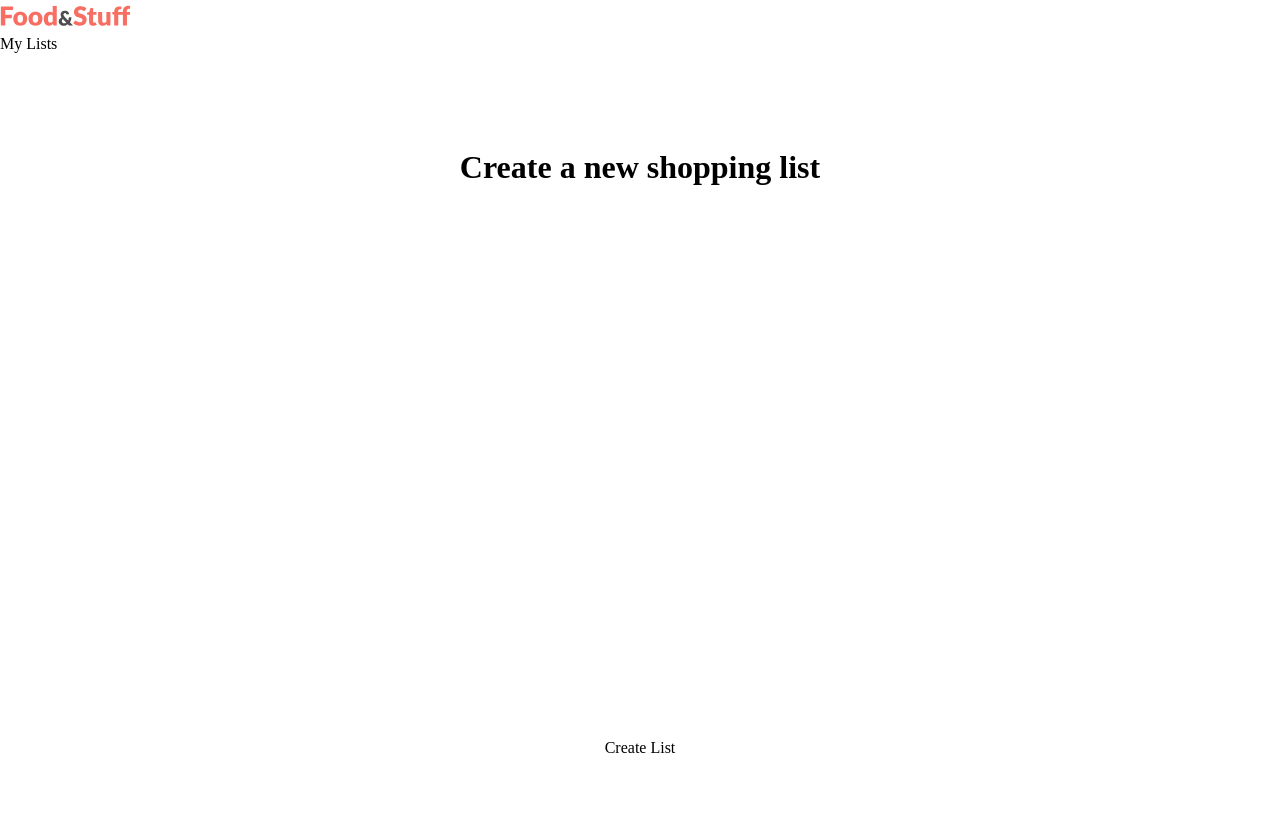
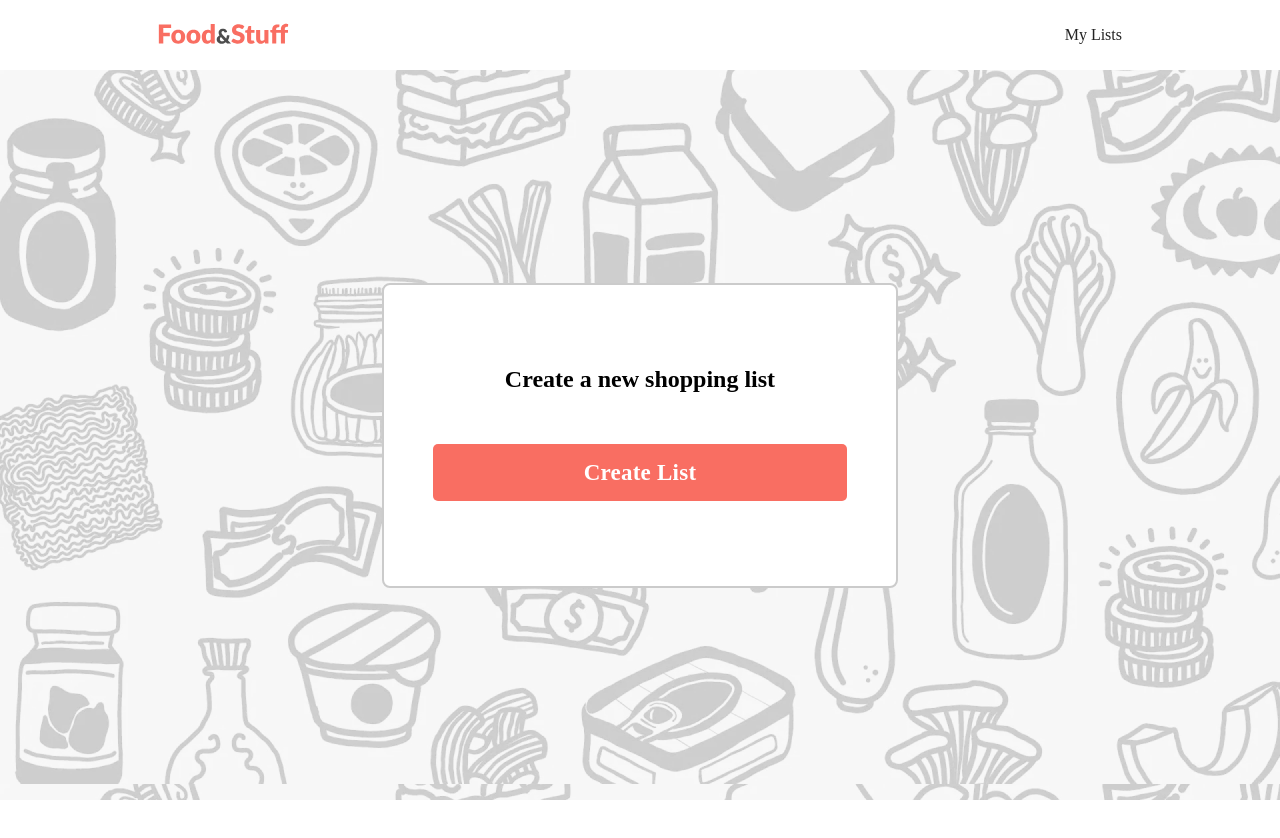
Before and after one commit to aobarbieri/LuminaTask, a Next.js app: page / in a window 1280 px wide. Shown: the top 838 px of the page. After the commit the page ends 800 px from the top, so only its background shows below. Built offline with nearby package versions, Linux system fonts and the light colour scheme.

Commit message:
Styles for header and main

```diff
--- a/app/globals.css
+++ b/app/globals.css
@@ -1,9 +1,21 @@
 :root {
-  --max-width    : 1100px;
-  --border-radius: 12px;
-  --font-mono    : ui-monospace, Menlo, Monaco, 'Cascadia Mono', 'Segoe UI Mono',
+  --app-width: 60.25rem;
+  --font-mono: ui-monospace, Menlo, Monaco, 'Cascadia Mono', 'Segoe UI Mono',
     'Roboto Mono', 'Oxygen Mono', 'Ubuntu Monospace', 'Source Code Pro',
     'Fira Mono', 'Droid Sans Mono', 'Courier New', monospace;
+  --gray-1            : #2A2A2A;
+  --gray-2            : #232323;
+  --gray-3            : #1B1B1B;
+  --gray-4            : #171717;
+  --gray-5            : #414141;
+  --gray-5            : #747474;
+  --brand-primary     : #F96E62;
+  --bg-color-light    : #F6F6F6;
+  --bg-color          : #DDD;
+  --border-color-light: #CECECE;
+  --border-color      : #CBCBCB;
+  --border-color-dark : #979797;
+
 }
 
 * {
@@ -18,9 +30,21 @@ body {
   overflow-x: hidden;
 }
 
-body {}
+body {
+  font-size            : 16px;
+  min-height           : 100vh;
+  display              : flex;
+  flex-direction       : column;
+  background-image     : url('../public/bg-image.png');
+  background-size      : fill;
+  background-position-y: 4rem;
+}
 
 a {
   color          : inherit;
   text-decoration: none;
 }
+
+li {
+  list-style: none;
+}
--- a/app/layout.jsx
+++ b/app/layout.jsx
@@ -1,4 +1,4 @@
-import Header from '@/components/Header'
+import Header from '@/components/header'
 import './globals.css'
 
 export const metadata = {
--- a/app/page.jsx
+++ b/app/page.jsx
@@ -4,8 +4,10 @@ import styles from './page.module.css'
 export default function Home() {
 	return (
 		<main className={styles.main}>
-			<h1>Create a new shopping list</h1>
-			<Link href='lists/new/'>Create List</Link>
+			<section className={styles.container}>
+				<h1>Create a new shopping list</h1>
+				<Link href='lists/new/'>Create List</Link>
+			</section>
 		</main>
 	)
 }
--- a/app/page.module.css
+++ b/app/page.module.css
@@ -1,117 +1,48 @@
 .main {
-  display: flex;
-  flex-direction: column;
-  justify-content: space-between;
-  align-items: center;
-  padding: 6rem;
-  min-height: 100vh;
+  width          : var(--app-width);
+  min-height     : 100%;
+  margin         : 0 auto;
+  flex           : 1;
+  display        : flex;
+  justify-content: center;
+  align-items    : center;
 }
 
-.description {
-  display: inherit;
-  justify-content: inherit;
-  align-items: inherit;
-  font-size: 0.85rem;
-  max-width: var(--max-width);
-  width: 100%;
-  z-index: 2;
-  font-family: var(--font-mono);
+.container {
+  background-color: #fff;
+  padding         : 5.12rem 3.06rem;
+  max-width       : 35.9375rem;
+  max-height      : 19.0625rem;
+  border-radius   : .5rem;
+  border          : 2px solid var(--border-color);
+  text-align      : center;
 }
 
-.description a {
-  display: flex;
-  justify-content: center;
-  align-items: center;
-  gap: 0.5rem;
+.container h1 {
+  margin-bottom: 3.06rem;
 }
 
-.description p {
-  position: relative;
-  margin: 0;
-  padding: 1rem;
-  background-color: rgba(var(--callout-rgb), 0.5);
-  border: 1px solid rgba(var(--callout-border-rgb), 0.3);
-  border-radius: var(--border-radius);
+.container a {
+  padding       : 1rem 9.4375rem;
+  border-radius : 0.3125rem;
+  background    : #F96E62;
+  font-size     : 1.4375rem;
+  overflow      : hidden;
+  font-weight   : 700;
+  line-height   : 3.875rem;
+  letter-spacing: 0.01438rem;
+  color         : #fff;
 }
 
-.code {
-  font-weight: 700;
-  font-family: var(--font-mono);
-}
 
-.grid {
-  display: grid;
-  grid-template-columns: repeat(4, minmax(25%, auto));
-  max-width: 100%;
-  width: var(--max-width);
-}
 
-.card {
-  padding: 1rem 1.2rem;
-  border-radius: var(--border-radius);
-  background: rgba(var(--card-rgb), 0);
-  border: 1px solid rgba(var(--card-border-rgb), 0);
-  transition: background 200ms, border 200ms;
-}
 
-.card span {
-  display: inline-block;
-  transition: transform 200ms;
-}
 
-.card h2 {
-  font-weight: 600;
-  margin-bottom: 0.7rem;
-}
-
-.card p {
-  margin: 0;
-  opacity: 0.6;
-  font-size: 0.9rem;
-  line-height: 1.5;
-  max-width: 30ch;
-}
-
-.center {
-  display: flex;
-  justify-content: center;
-  align-items: center;
-  position: relative;
-  padding: 4rem 0;
-}
-
-.center::before {
-  background: var(--secondary-glow);
-  border-radius: 50%;
-  width: 480px;
-  height: 360px;
-  margin-left: -400px;
-}
-
-.center::after {
-  background: var(--primary-glow);
-  width: 240px;
-  height: 180px;
-  z-index: -1;
-}
-
-.center::before,
-.center::after {
-  content: '';
-  left: 50%;
-  position: absolute;
-  filter: blur(45px);
-  transform: translateZ(0);
-}
-
-.logo {
-  position: relative;
-}
 /* Enable hover only on non-touch devices */
 @media (hover: hover) and (pointer: fine) {
   .card:hover {
     background: rgba(var(--card-rgb), 0.1);
-    border: 1px solid rgba(var(--card-border-rgb), 0.15);
+    border    : 1px solid rgba(var(--card-border-rgb), 0.15);
   }
 
   .card:hover span {
@@ -126,103 +57,16 @@
 }
 
 /* Mobile */
-@media (max-width: 700px) {
-  .content {
-    padding: 4rem;
-  }
-
-  .grid {
-    grid-template-columns: 1fr;
-    margin-bottom: 120px;
-    max-width: 320px;
-    text-align: center;
-  }
-
-  .card {
-    padding: 1rem 2.5rem;
-  }
-
-  .card h2 {
-    margin-bottom: 0.5rem;
-  }
-
-  .center {
-    padding: 8rem 0 6rem;
-  }
-
-  .center::before {
-    transform: none;
-    height: 300px;
-  }
-
-  .description {
-    font-size: 0.8rem;
-  }
-
-  .description a {
-    padding: 1rem;
-  }
-
-  .description p,
-  .description div {
-    display: flex;
-    justify-content: center;
-    position: fixed;
-    width: 100%;
-  }
-
-  .description p {
-    align-items: center;
-    inset: 0 0 auto;
-    padding: 2rem 1rem 1.4rem;
-    border-radius: 0;
-    border: none;
-    border-bottom: 1px solid rgba(var(--callout-border-rgb), 0.25);
-    background: linear-gradient(
-      to bottom,
-      rgba(var(--background-start-rgb), 1),
-      rgba(var(--callout-rgb), 0.5)
-    );
-    background-clip: padding-box;
-    backdrop-filter: blur(24px);
-  }
-
-  .description div {
-    align-items: flex-end;
-    pointer-events: none;
-    inset: auto 0 0;
-    padding: 2rem;
-    height: 200px;
-    background: linear-gradient(
-      to bottom,
-      transparent 0%,
-      rgb(var(--background-end-rgb)) 40%
-    );
-    z-index: 1;
-  }
-}
+@media (max-width: 700px) {}
 
 /* Tablet and Smaller Desktop */
-@media (min-width: 701px) and (max-width: 1120px) {
-  .grid {
-    grid-template-columns: repeat(2, 50%);
-  }
-}
-
-@media (prefers-color-scheme: dark) {
-  .vercelLogo {
-    filter: invert(1);
-  }
-
-  .logo {
-    filter: invert(1) drop-shadow(0 0 0.3rem #ffffff70);
-  }
-}
+@media (min-width: 701px) and (max-width: 1120px) {}
 
 @keyframes rotate {
   from {
     transform: rotate(360deg);
   }
+
   to {
     transform: rotate(0deg);
   }
--- a/components/Header.jsx
+++ b/components/Header.jsx
@@ -1,17 +1,18 @@
 import Image from 'next/image'
 import Link from 'next/link'
-import NavLink from './NavLink'
+import NavLink from './nav-link'
 import logo from '@/assets/logo.svg'
+import styles from './header.module.css'
 
 export default function Header() {
 	return (
-		<header>
+		<header className={styles.header}>
 			<nav>
 				<Link href='/'>
 					<Image src={logo} alt='Food and Stuff logo' width={131} height={31} priority />
 				</Link>
 				<ul>
-					<li>
+					<li className={styles.item}>
 						<NavLink href='/lists'>My Lists</NavLink>
 					</li>
 				</ul>
--- /dev/null
+++ b/components/header.module.css
@@ -0,0 +1,22 @@
+.header {
+    width           : 100vw;
+    height          : 4.375rem;
+    color           : var(--gray-2);
+    font-weight     : 500;
+    background-color: #fff;
+}
+
+.header nav {
+    width          : var(--app-width);
+    height         : 100%;
+    margin         : 0 auto;
+    display        : flex;
+    justify-content: space-between;
+    align-items    : center;
+}
+
+.item:hover,
+.item:active {
+    text-decoration      : solid underline var(--brand-primary) 3px;
+    text-underline-offset: 5px;
+}
```
Also changed, not shown: assets/bg-image.png (added), components/nav-link.jsx (renamed from components/NavLink.jsx), public/bg-image.png (added).
